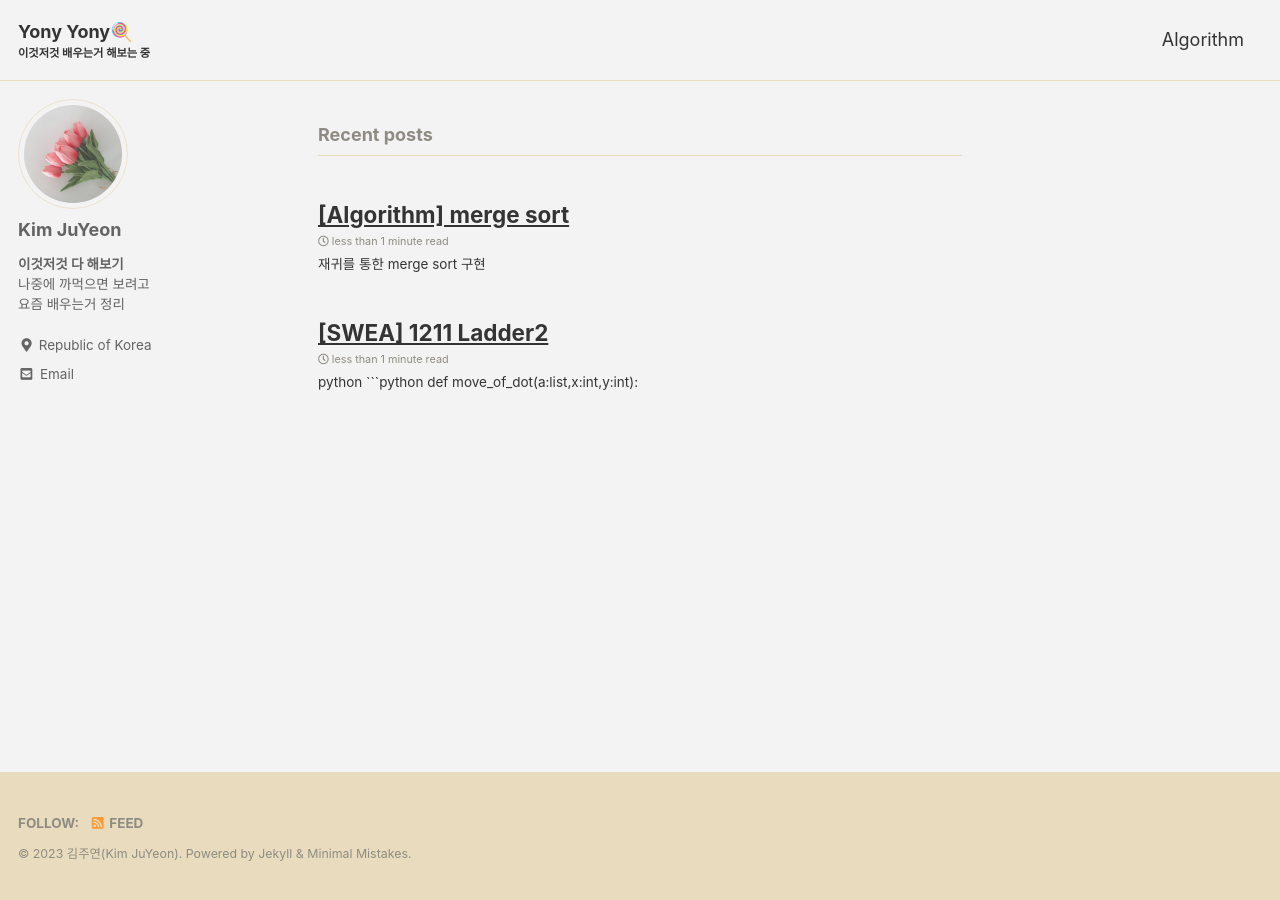
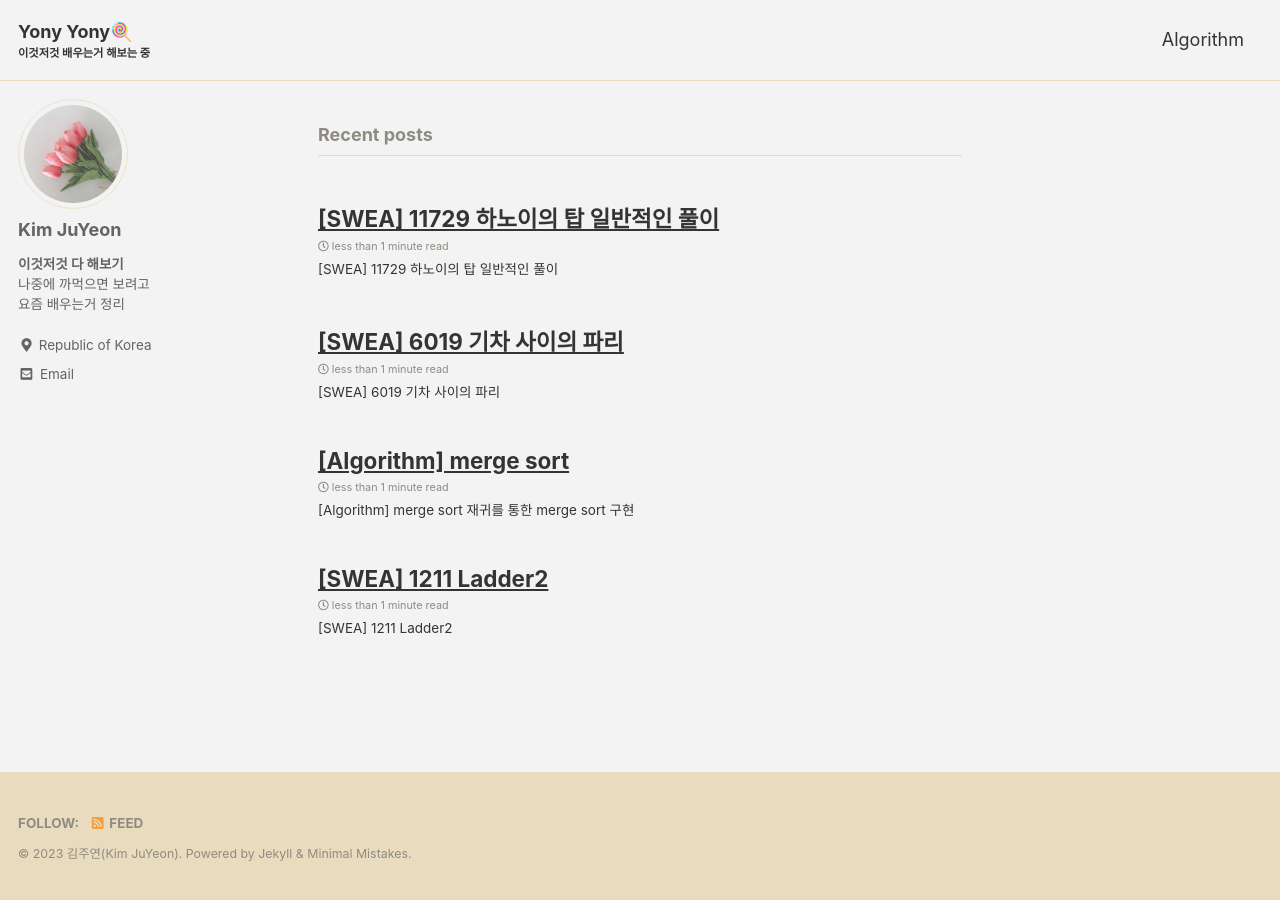
Before and after one commit to Ju-Yeon-K/jupearl.github.io, a Jekyll site: the page built from index.html, in a window 1280 px wide. Built offline with Jekyll 4.4.1, drawn with Linux system fonts in a browser that asks for light colours; cached includes are drawn as plain includes; the list of posts is cut into pages by our own code.

Commit message:
blog 대공사중

````diff
--- a/_posts/2023-02-07-post-modified.md
+++ b/_posts/2023-02-07-post-modified.md
@@ -9,8 +9,9 @@ tags:
   - standard
 ---
 
+##  **[SWEA] 1211 Ladder2**
+<br>
 
-# python
 ```python
 def move_of_dot(a:list,x:int,y:int):
 
--- a/_posts/2023-02-07-post-modified2.md
+++ b/_posts/2023-02-07-post-modified2.md
@@ -10,7 +10,8 @@ tags:
 ---
 
 
-##  **재귀를 통한 merge sort 구현**
+##  **[Algorithm] merge sort<br>**
+### **재귀를 통한 merge sort 구현**
 <br>
 
 
@@ -23,7 +24,8 @@ def partial_sort(arr:list):   #[   [  ]   ,   [   ]    ] 형태로 입력됨
 
         arr = list(filter(lambda x : bool(x), arr)) # 빈 리스트 있으면 삭제
         if len(arr) == 1:
-            partial_sorted_list.extend(arr[0]) # 요소 여러개일수도 있으니까 append 가 아닌 extend
+            partial_sorted_list.extend(arr[0])
+            # 요소 여러개일수도 있으니까 append 가 아닌 extend
             break
         elif arr[0][0] < arr[1][0]:
             partial_sorted_list.append(arr[0].pop(0))
--- /dev/null
+++ b/_posts/2023-02-07-post-modified3.md
@@ -0,0 +1,40 @@
+---
+title: "[SWEA] 6019 기차 사이의 파리"
+last_modified_at:
+categories:
+  - Algorithm
+tags:
+  - Post Formats
+  - readability
+  - standard
+---
+
+##  **[SWEA] 6019 기차 사이의 파리**
+<br>
+
+```python
+T = int(input())
+for tc in range(1, T+1):
+    D, A, B, F = map(int,input().split())
+    crush_t = D/(A+B)
+    print(f'#{tc} {F * crush_t:.10f}')
+
+
+
+# 실행시간을 줄이기 위한 dp 방법
+ans = []
+T = int(input())
+for tc in range(1, T+1):
+    D, A, B, F = map(int,input().split())
+    res = F * D/(A+B)
+    ans.append(f'#{tc} {res}')
+for _ in ans:
+    print (_)
+```
+
+```
+구현 중 생각했던 점
+- round 때문에 계속 소수점 올려서 프린트 되었던 듯.
+  round(3.5) = 4 , round(4.5) = 4
+
+```
--- /dev/null
+++ b/_posts/2023-02-07-post-modified4.md
@@ -0,0 +1,38 @@
+---
+title: "[SWEA] 11729 하노이의 탑 일반적인 풀이"
+last_modified_at:
+categories:
+  - Algorithm
+tags:
+  - Post Formats
+  - readability
+  - standard
+---
+
+
+##  **[SWEA] 11729 하노이의 탑 일반적인 풀이**
+<br>
+
+```python
+def hanoi(N, start, path, end):
+    if N == 1:
+        print(f'{1}번 블럭을 {start} 에서 {end}로 옮긴다. ')
+
+    elif N > 1:
+        hanoi(N-1, start, end, path)
+        print(f'{N}번 블럭을 {start} 에서 {end}로 옮긴다. ')
+        hanoi(N-1, path, start, end)
+
+N = int(input())
+print(2 ** N -1) #
+hanoi(N, 1, 2, 3)
+```
+머릿속 구현 단계를 정리한 그림
+![하노이그림](/images/11729_image1.jpeg)
+
+```
+구현 중 생각했던 점
+- round 때문에 계속 소수점 올려서 프린트 되었던 듯.
+  round(3.5) = 4 , round(4.5) = 4
+
+```
````
Also changed, not shown: _posts/images/11729_image1.jpeg (added).
